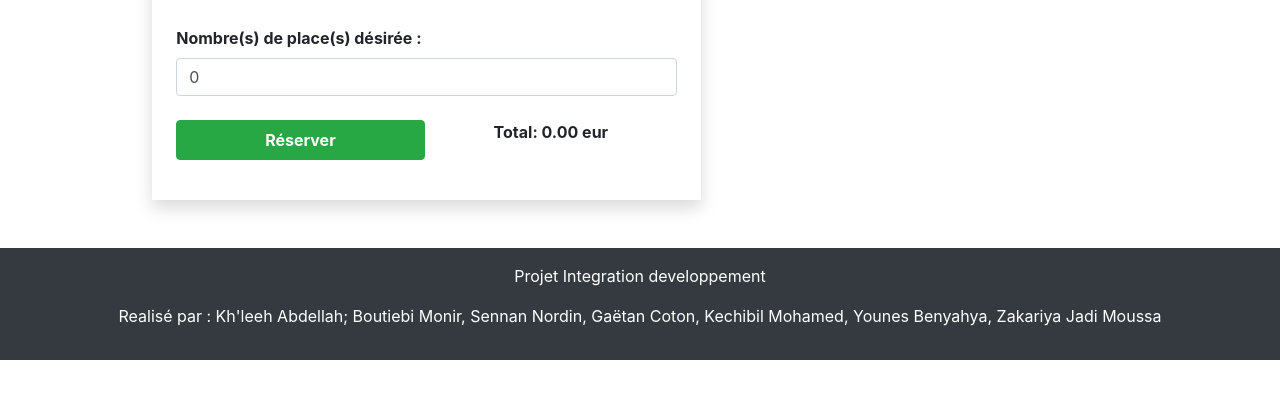
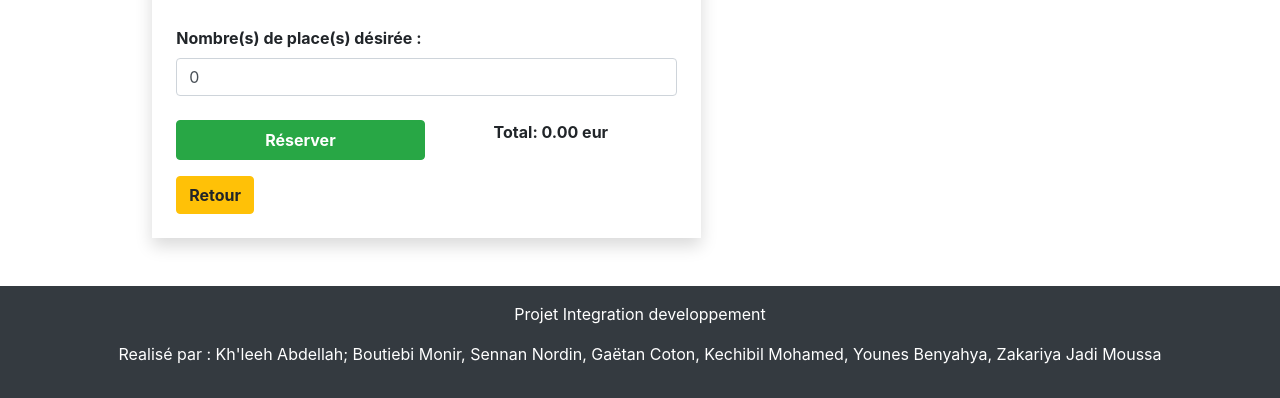
Before and after one commit to abdellahkh/labo-PID, a Django app: template reservation/templates/show/representationUserReservation.html in a window 1280 px wide. Shown: the part 452-850 px from the top of the page. Before the commit the page ends 812 px from the top, so only its background shows below. Run offline with Django 4.2, Linux system fonts and the light colour scheme; the template is opened without the code that fills it, so the values that code supplies are empty; the visitor is signed in with stand-in values (Sample User, id 1); parts of the project's set-up code (start-up, migrations or seed data) failed here and were passed over.

Commit message:
templates buton retour userreeservation

```diff
--- a/reservation/templates/show/representationUserReservation.html
+++ b/reservation/templates/show/representationUserReservation.html
@@ -80,6 +80,9 @@
           </div>
         </div>
       </form>
+      <div class="text-left">
+        <a href="{% url 'show_detail' representation.show_id.id %}" class="btn btn-primary btn-warning">Retour</a>
+    </div>
     </div>
   </div>
 </div>
```
